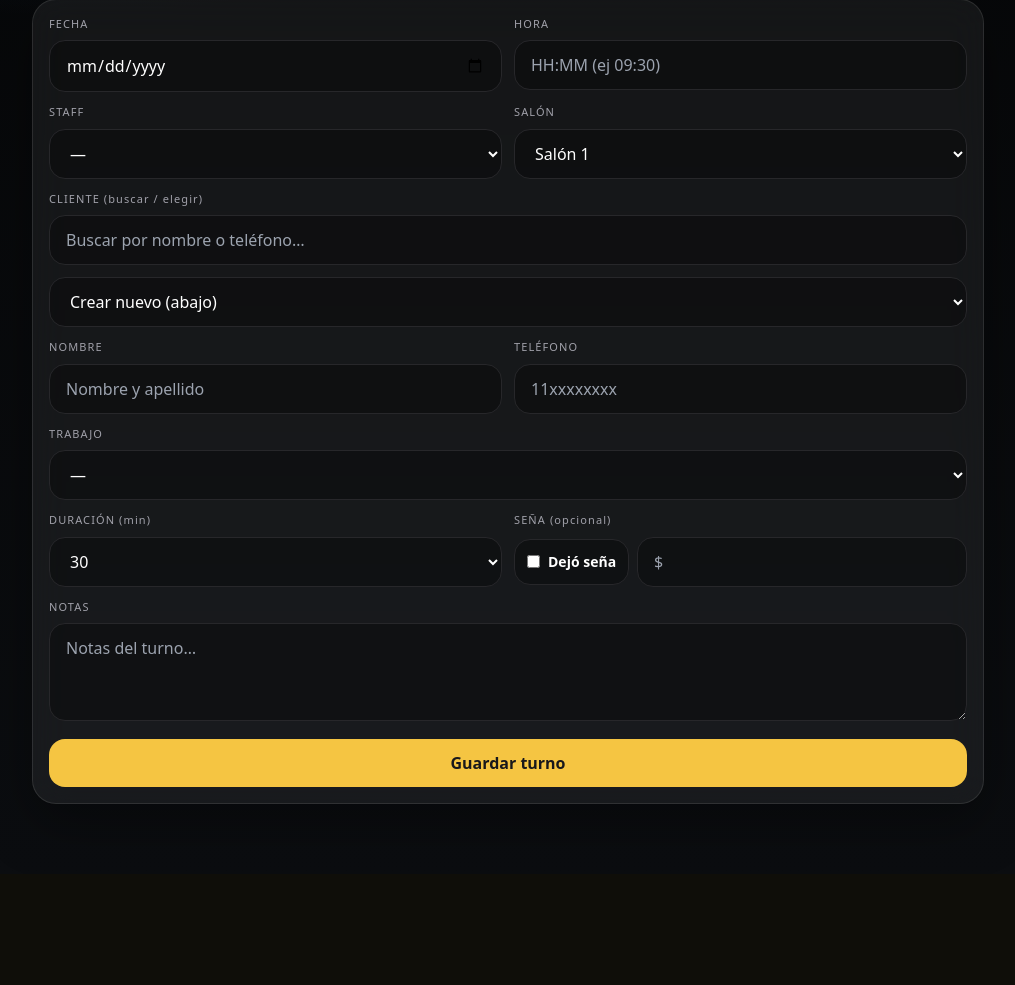
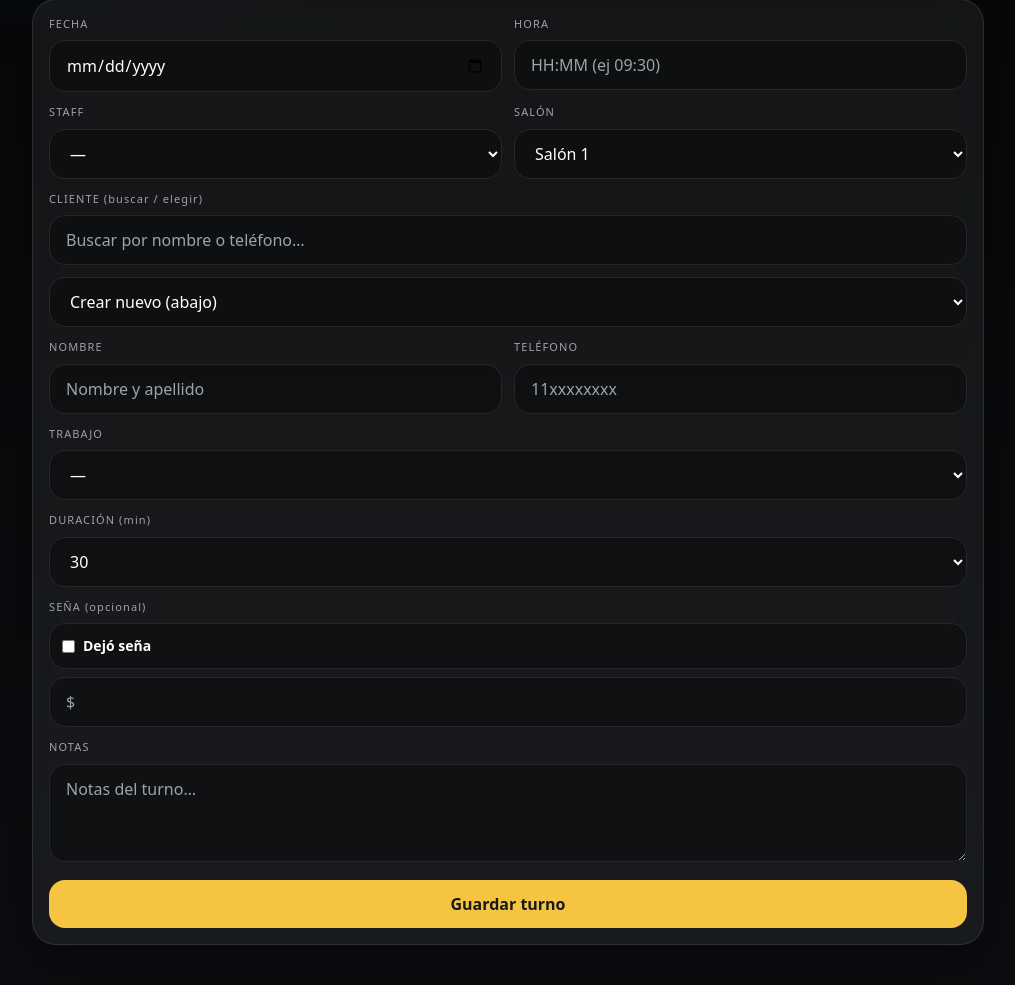
Before and after one commit to ruizdiazluciano83-star/angies-color, a FastAPI app: template templates/turnos_nuevo.html in a window 1280 px wide. Shown: the part 322-1307 px from the top of the page, without its empty margins (132-1147 px from the left). Before the commit the page ends 1126 px from the top, so only its background shows below. Run offline with FastAPI, Linux system fonts and the light colour scheme; the template is opened without the code that fills it, so the values that code supplies are empty; some libraries are stand-ins or nearby versions.

Commit message:
Fix seña debajo de duración

```diff
--- a/templates/turnos_nuevo.html
+++ b/templates/turnos_nuevo.html
@@ -79,7 +79,7 @@
     </select>
   </div>
 
-  <div class="grid grid-cols-2 gap-3">
+  <!-- DURACIÓN (queda sola en la fila) -->
   <div>
     <div class="text-[11px] tracking-widest text-zinc-400 mb-2">DURACIÓN (min)</div>
     <select name="duration_min" class="w-full px-4 py-3 rounded-2xl bg-black/30 border border-zinc-800 text-white">
@@ -89,16 +89,17 @@
     </select>
   </div>
 
+  <!-- SEÑA (ABAJO, ancho completo, no estira pantalla) -->
   <div>
     <div class="text-[11px] tracking-widest text-zinc-400 mb-2">SEÑA (opcional)</div>
-      <div class="flex items-center gap-2">
+    <div class="space-y-2">
       <label class="flex items-center gap-2 px-3 py-3 rounded-2xl bg-black/30 border border-zinc-800">
         <input type="checkbox" name="deposit_paid" value="1">
         <span class="text-sm font-bold">Dejó seña</span>
       </label>
+
       <input name="deposit_amount" type="number" min="0" placeholder="$"
-               class="flex-1 px-4 py-3 rounded-2xl bg-black/30 border border-zinc-800 text-white">
-      </div>
+             class="w-full px-4 py-3 rounded-2xl bg-black/30 border border-zinc-800 text-white">
     </div>
   </div>
 
```
Lines whose indentation alone changed are shown as unchanged.
